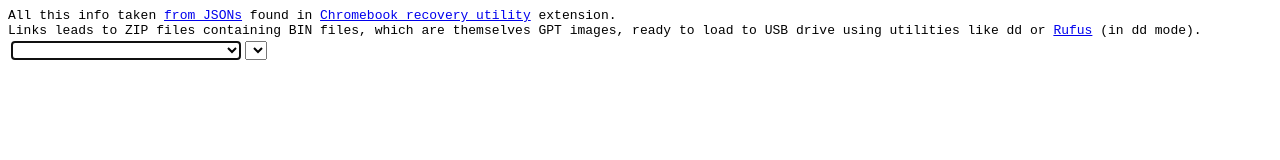
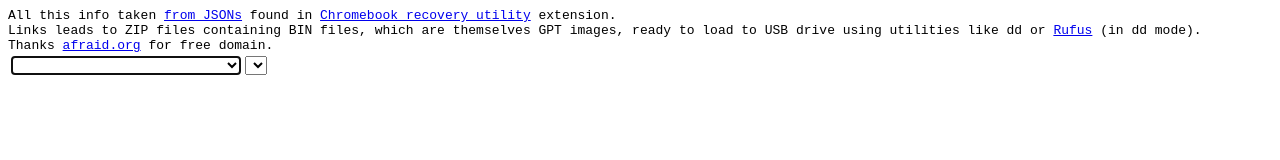
Before and after one commit to AHOHNMYC/chromeosflex, a plain HTML site: page index.html in a window 1280 px wide. Drawn offline with Linux system fonts and the light colour scheme.

Commit message:
New mirror

```diff
--- a/index.html
+++ b/index.html
@@ -13,7 +13,8 @@
 <table>
     <thead>
     All this info taken <a target="_blank" href="https://raw.githubusercontent.com/AHOHNMYC/chromeosflex/master/get_jsons.cmd">from JSONs</a> found in <a href="https://chrome.google.com/webstore/detail/pocpnlppkickgojjlmhdmidojbmbodfm" target="_blank">Chromebook recovery utility</a> extension.<br>
-    Links leads to ZIP files containing BIN files, which are themselves GPT images, ready to load to USB drive using utilities like dd or <a href="https://rufus.ie">Rufus</a> (in dd mode).
+    Links leads to ZIP files containing BIN files, which are themselves GPT images, ready to load to USB drive using utilities like dd or <a href="https://rufus.ie">Rufus</a> (in dd mode).<br>
+    Thanks <a target="_blank" href="https://afraid.org">afraid.org</a> for free domain.
     </thead>
     <tbody>
         <tr>
```
